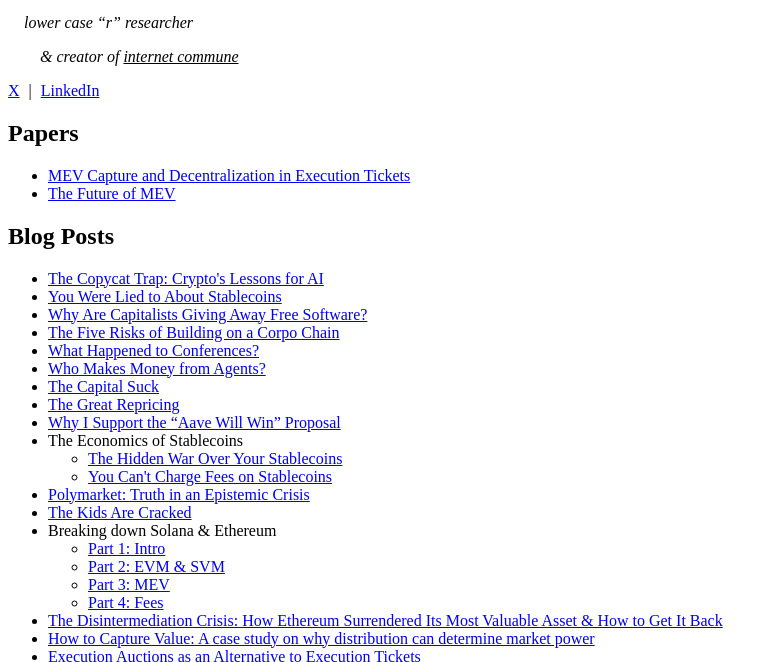
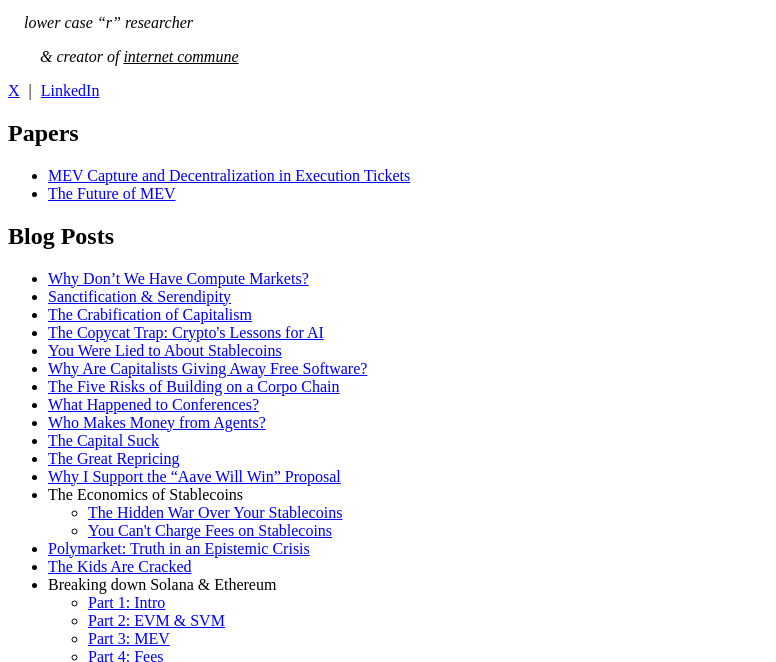
Before and after one commit to jonahb27/jonahb27.github.io, a plain HTML site: page index.html in a window 1280 px wide. Shown: the part 100-762 px from the top of the page, without its empty margins (0-776 px from the left). Drawn offline with Linux system fonts and the light colour scheme.

Commit message:
Update index.html

```diff
--- a/index.html
+++ b/index.html
@@ -40,6 +40,9 @@
         <div class="articles">
             <h2>Blog Posts</h2>
             <ul>
+                 <li><a href="https://x.com/jonah_b/status/2122399516536004977">Why Don’t We Have Compute Markets?</a></li>
+                 <li><a href="https://x.com/jonah_b/status/2115133858744312044">Sanctification & Serendipity</a></li>
+                 <li><a href="https://x.com/jonah_b/status/2112639409149690278">The Crabification of Capitalism</a></li>
                  <li><a href="https://x.com/jonah_b/status/2099573559500661186">The Copycat Trap: Crypto's Lessons for AI</a></li>
                  <li><a href="https://x.com/jonah_b/status/2090497443787952455">You Were Lied to About Stablecoins</a></li>
                  <li><a href="https://x.com/jonah_b/status/2083202443546869783">Why Are Capitalists Giving Away Free Software?</a></li>
```
